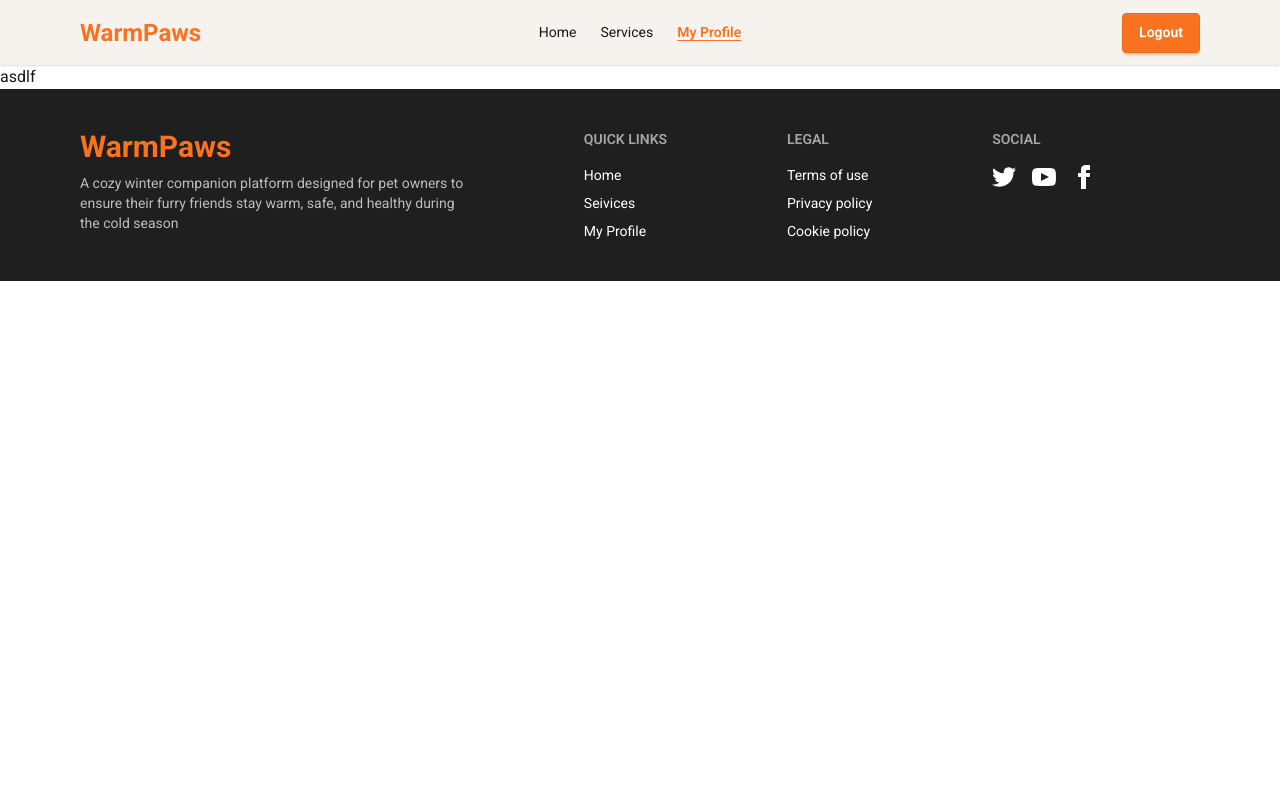
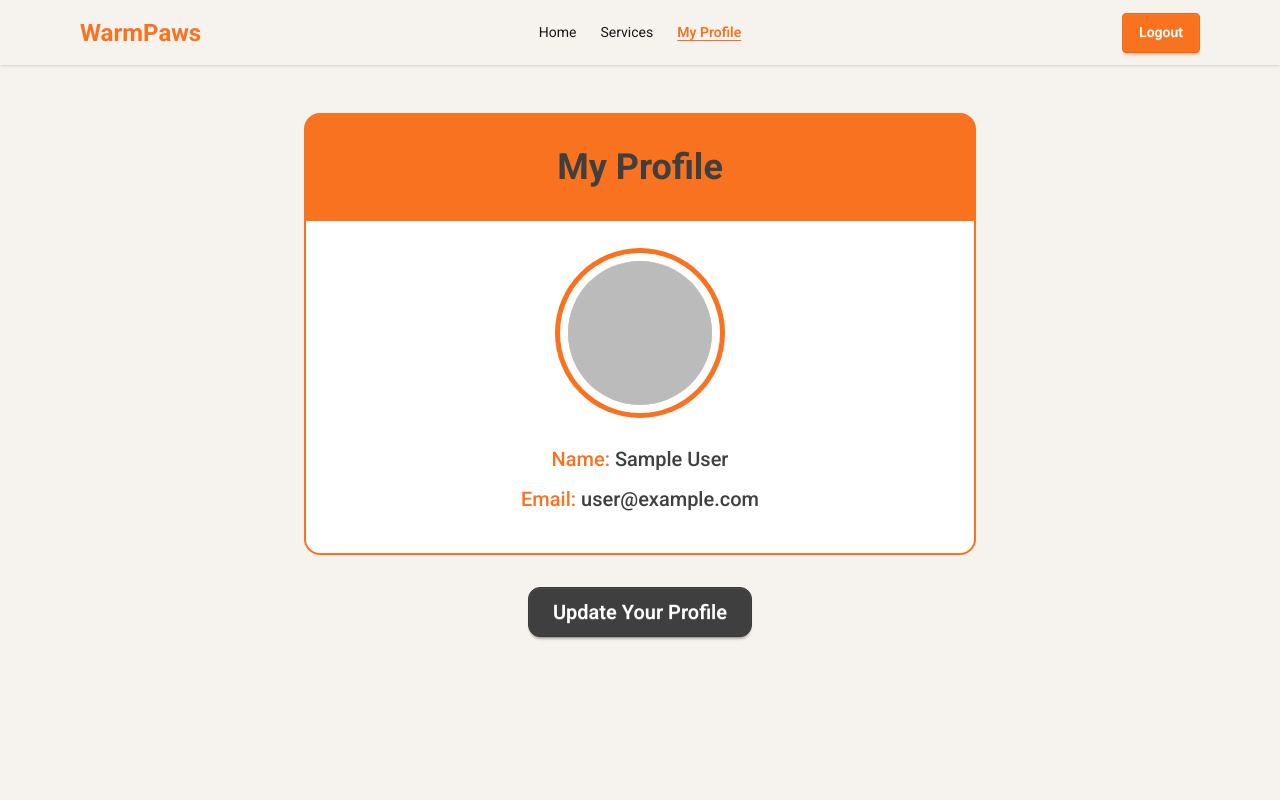
Before and after one commit to Hasnat-Sayed/WarmPaws, a React (Vite) app: page /myprofile in a window 1280 px wide. Shown: the top 800 px of the page. Built offline with nearby package versions, Linux system fonts and the light colour scheme; no server answers; sample sign-in values are in the browser's storage.

Commit message:
profile and update profile added

```diff
--- a/src/pages/MyProfile.jsx
+++ b/src/pages/MyProfile.jsx
@@ -1,11 +1,109 @@
-import React from 'react';
+import React, { useContext, useState } from 'react';
+import { AuthContext } from '../provider/AuthProvider';
+import { updateProfile } from 'firebase/auth';
+import auth from '../firebase/firebase.config';
 
 const MyProfile = () => {
+    const { user, setUser } = useContext(AuthContext)
+    console.log(user)
+    const [isOpen, setIsOpen] = useState(false)
+
+    const updateBtn = () => {
+        setIsOpen(!isOpen)
+        console.log("sdf")
+    }
+
+    const handleUpdate = (e) => {
+        e.preventDefault()
+        const name = e.target.name.value;
+        const photoUrl = e.target.photo.value;
+        updateProfile(auth.currentUser, {
+            displayName: name, photoURL: photoUrl
+        }).then(() => {
+            setUser({ ...user, photoURL: photoUrl, displayName: name })
+            setIsOpen(!isOpen)
+        }).catch((error) => {
+            console.log(error);
+        });
+    }
+
     return (
-        <div>
-                asdlf
+        <div className="min-h-screen bg-base-200 py-12 px-4">
+            <div className="container mx-auto max-w-2xl">
+
+                <div className="bg-primary text-secondary border-2 border-primary rounded-t-2xl p-8">
+                    <h1 className="text-4xl font-bold text-center">My Profile</h1>
+                </div>
+
+                <div className='flex flex-col items-center justify-center border-2 border-primary border-t-0 gap-10 p-10 rounded-b-2xl bg-base-100'>
+                    <div className="avatar">
+                        <div className="w-36 rounded-full ring-5 ring-offset-8 ring-primary">
+                            <img src={user?.photoURL} />
+                        </div>
+                    </div>
+
+                    <div className='space-y-3 text-center text-secondary'>
+                        <p className='font-medium text-xl'><span className='text-primary'>Name: </span> {user?.displayName}</p>
+                        <p className='font-medium text-xl'><span className='text-primary'>Email:</span> {user?.email}</p>
+                    </div>
+                </div>
+
+                {
+                    !isOpen && (
+                        <div className='flex items-center justify-center my-8'>
+                            <button onClick={updateBtn} className='btn btn-secondary p-6 text-xl rounded-xl'>Update Your Profile</button>
+                        </div>
+                    )
+                }
+
+
+
+                {
+                    isOpen && (
+                        <div className="card bg-base-100 w-full shrink-0 shadow-2xl border border-secondary/30 pt-10 pb-3 mt-16">
+                            <h2 className="font-semibold text-2xl text-center text-primary">
+                                Update Your Profile
+                            </h2>
+                            <form onSubmit={handleUpdate} className="card-body">
+                                <fieldset className="fieldset md:px-20">
+
+                                    <label className="label font-semibold">Name</label>
+                                    <input
+                                        defaultValue={user?.displayName}
+                                        name="name"
+                                        type="text"
+                                        className="input w-full bg-base-200"
+                                        placeholder="Enter Your Name"
+                                    />
+
+                                    <label className="label font-semibold">Photo URL</label>
+                                    <input
+                                        defaultValue={user?.photoURL}
+                                        name="photo"
+                                        type="text"
+                                        className="input w-full bg-base-200"
+                                        placeholder="Enter Your Photo URL"
+                                    />
+
+                                    <button type="submit" className="btn btn-primary mt-3">
+                                        Update
+                                    </button>
+                                </fieldset>
+                            </form>
+
+                        </div>
+                    )
+                }
+
+
+
+
+
+
+            </div>
         </div>
-    );
+    )
 };
 
+
 export default MyProfile;
--- a/src/pages/Register.jsx
+++ b/src/pages/Register.jsx
@@ -21,7 +21,7 @@ const Register = () => {
                     displayName: name, photoURL: photo
                 }).then(() => {
                     setUser(userCredential.user)
-                    // toast.success
+                    toast.success("Registration Successful")
                 }).catch((error) => {
                     console.log(error)
                     toast.error(error.message);
--- /dev/null
+++ b/src/routes/PrivateRoute.jsx
@@ -0,0 +1,18 @@
+import React, { useContext } from 'react';
+import { AuthContext } from '../provider/AuthProvider';
+import { Navigate } from 'react-router';
+import Loading from '../components/Loading';
+
+const PrivateRoute = ({children}) => {
+    const {user, loading} = useContext(AuthContext)
+    if(loading){
+        return <Loading></Loading>
+    }
+
+    if(user){
+        return children
+    }
+    return <Navigate to="/login"></Navigate>
+};
+
+export default PrivateRoute;
--- a/src/routes/routes.jsx
+++ b/src/routes/routes.jsx
@@ -5,6 +5,7 @@ import Services from "../pages/Services";
 import MyProfile from "../pages/MyProfile";
 import Login from "../pages/Login";
 import Register from "../pages/Register";
+import PrivateRoute from "./PrivateRoute";
 
 
 const router = createBrowserRouter([
@@ -22,7 +23,7 @@ const router = createBrowserRouter([
             },
             {
                 path:'/myprofile',
-                element:<MyProfile></MyProfile>
+                element:<PrivateRoute><MyProfile></MyProfile></PrivateRoute>
             },
             {
                 path:'/login',
```
